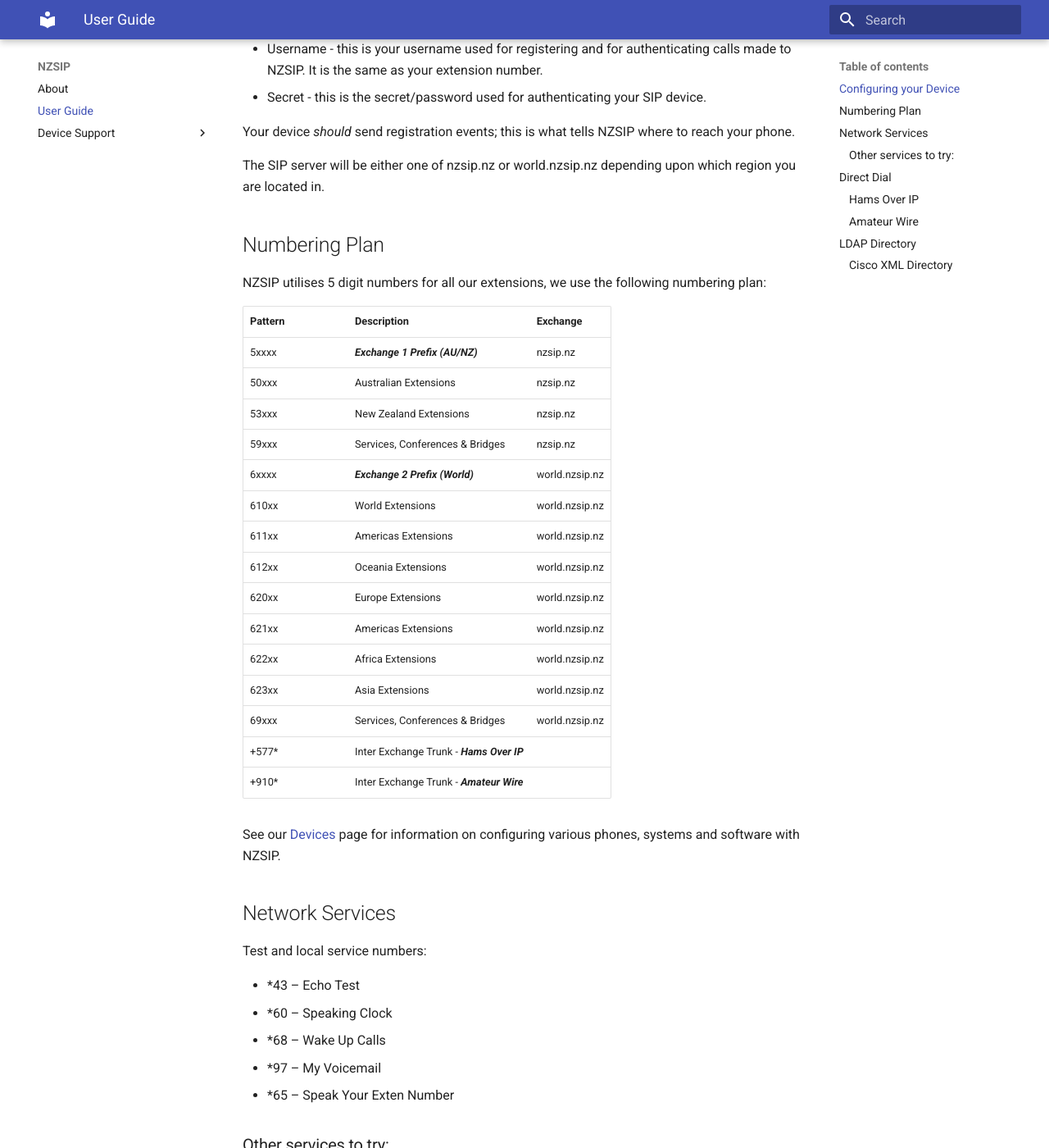
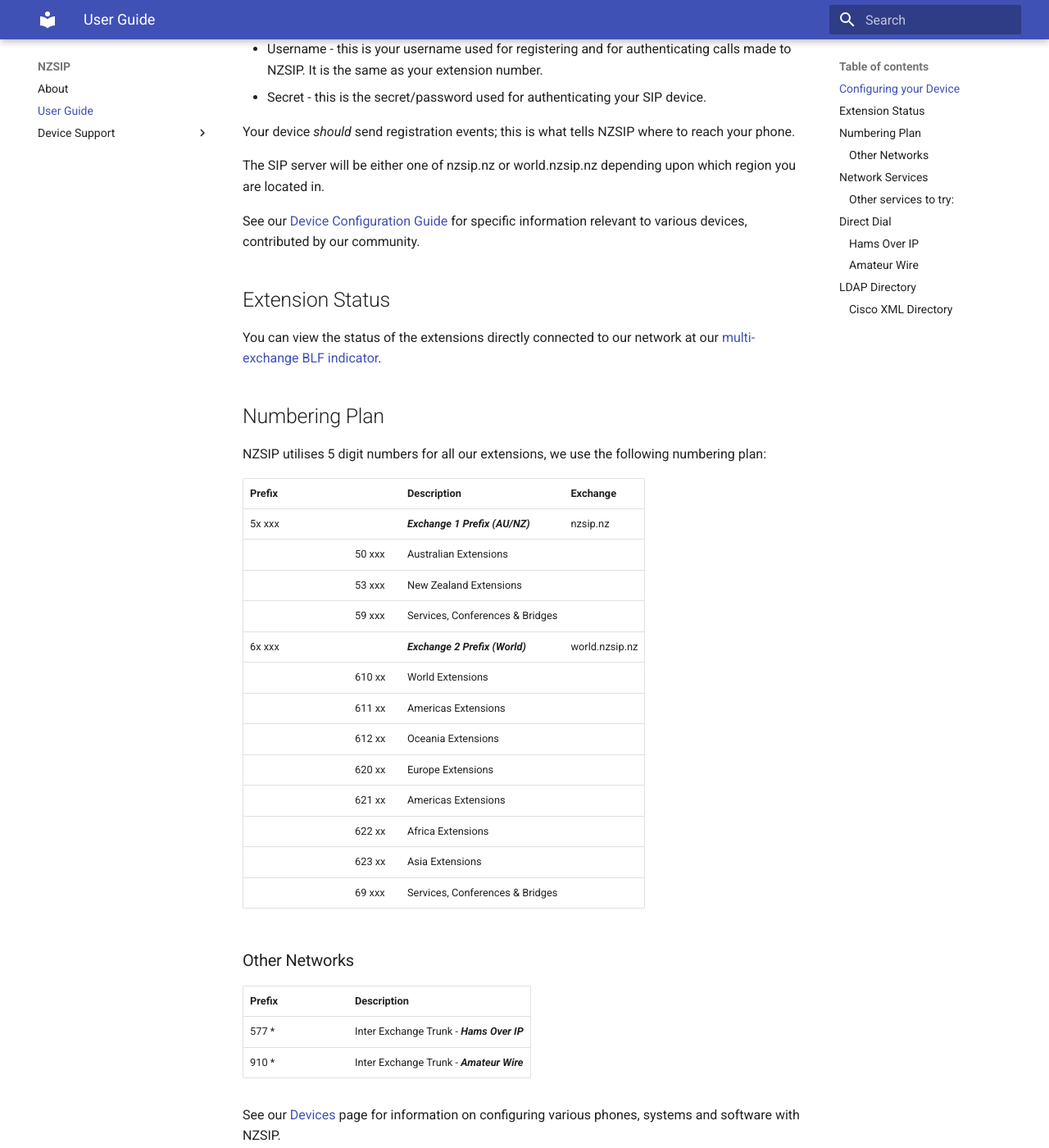
Before and after one commit to DigitalVoiceNZ/wiki, an MkDocs documentation site: the page built from docs/nzsip/users.md, in a window 1280 px wide and 1400 px high, scrolled down 358 px. Shown: the whole window at 82% size. Built offline with MkDocs 1.6.1 and Material for MkDocs 9.7.7, drawn with Linux system fonts in a browser that asks for light colours.

Commit message:
Add BLF and better formatted extension info

```diff
--- a/docs/nzsip/users.md
+++ b/docs/nzsip/users.md
@@ -13,27 +13,39 @@
 
 The SIP server will be either one of nzsip.nz or world.nzsip.nz depending upon which region you are located in.
 
+See our [Device Configuration Guide](devices/index.md) for specific information relevant to various devices, contributed by our community.
+
+## Extension Status
+
+You can view the status of the extensions directly connected to our network at our [multi-exchange BLF indicator](https://mmd.dvdmr.org).
+
+
 ## Numbering Plan
 
 NZSIP utilises 5 digit numbers for all our extensions, we use the following numbering plan:
 
-|Pattern|Description|Exchange|
-|:--|:--|:--|
-|5xxxx|***Exchange 1 Prefix (AU/NZ)***|nzsip.nz|
-|50xxx|Australian Extensions|nzsip.nz|
-|53xxx|New Zealand Extensions|nzsip.nz|
-|59xxx|Services, Conferences &amp; Bridges|nzsip.nz|
-|6xxxx|***Exchange 2 Prefix (World)***|world.nzsip.nz|
-|610xx|World Extensions|world.nzsip.nz|
-|611xx|Americas Extensions|world.nzsip.nz|
-|612xx|Oceania Extensions|world.nzsip.nz|
-|620xx|Europe Extensions|world.nzsip.nz|
-|621xx|Americas Extensions|world.nzsip.nz|
-|622xx|Africa Extensions|world.nzsip.nz|
-|623xx|Asia Extensions|world.nzsip.nz|
-|69xxx|Services, Conferences &amp; Bridges|world.nzsip.nz|
-|+577\*|Inter Exchange Trunk - ***Hams Over IP***| |
-|+910\*|Inter Exchange Trunk - ***Amateur Wire***| |
+|Prefix||Description|Exchange|
+|:--|:--|:--|:--|
+|5x xxx||***Exchange 1 Prefix (AU/NZ)***|nzsip.nz|
+||50 xxx|Australian Extensions||
+||53 xxx|New Zealand Extensions||
+||59 xxx|Services, Conferences &amp; Bridges||
+|6x xxx||***Exchange 2 Prefix (World)***|world.nzsip.nz|
+||610 xx|World Extensions||
+||611 xx|Americas Extensions||
+||612 xx|Oceania Extensions||
+||620 xx|Europe Extensions||
+||621 xx|Americas Extensions||
+||622 xx|Africa Extensions||
+||623 xx|Asia Extensions||
+||69 xxx|Services, Conferences &amp; Bridges||
+
+### Other Networks
+
+|Prefix|Description|
+|:--|:--|
+|577 \*|Inter Exchange Trunk - ***Hams Over IP***|
+|910 \*|Inter Exchange Trunk - ***Amateur Wire***|
 
 
 See our [Devices](devices/index.md) page for information on configuring various phones, systems and software with NZSIP.
@@ -78,6 +90,7 @@
 
 
 
+
 ## LDAP Directory
 
 Our LDAP directory is available at ldap://directory.nzsip.nz.
```
